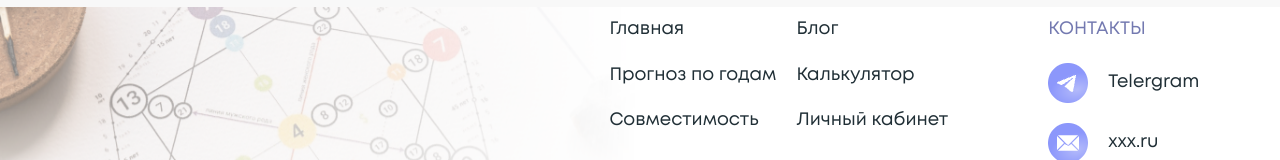
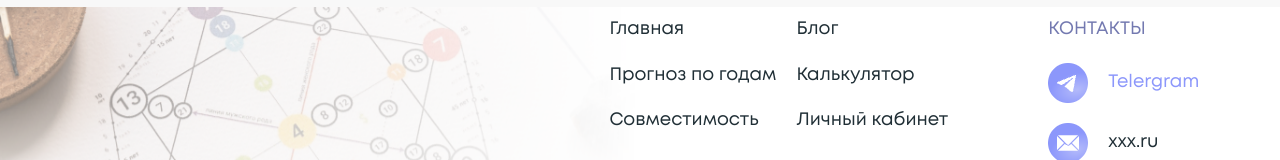
Before and after one commit to Cebastion/numerology, a Next.js app: page / in a window 1280 px wide. In both pictures the pointer is over the link "Telergram". Shown: the part 10554-10714 px from the top of the page. Built offline with nearby package versions, Linux system fonts and the light colour scheme.

Commit message:
new commit

```diff
--- a/src/components/Footer/Footer.module.scss
+++ b/src/components/Footer/Footer.module.scss
@@ -66,6 +66,9 @@
     letter-spacing: 2%;
     color: $txtDark;
     margin: 0 0 0 20px;
+    &:hover{
+      color: $Violet;
+    }
   }
 }
 
```
